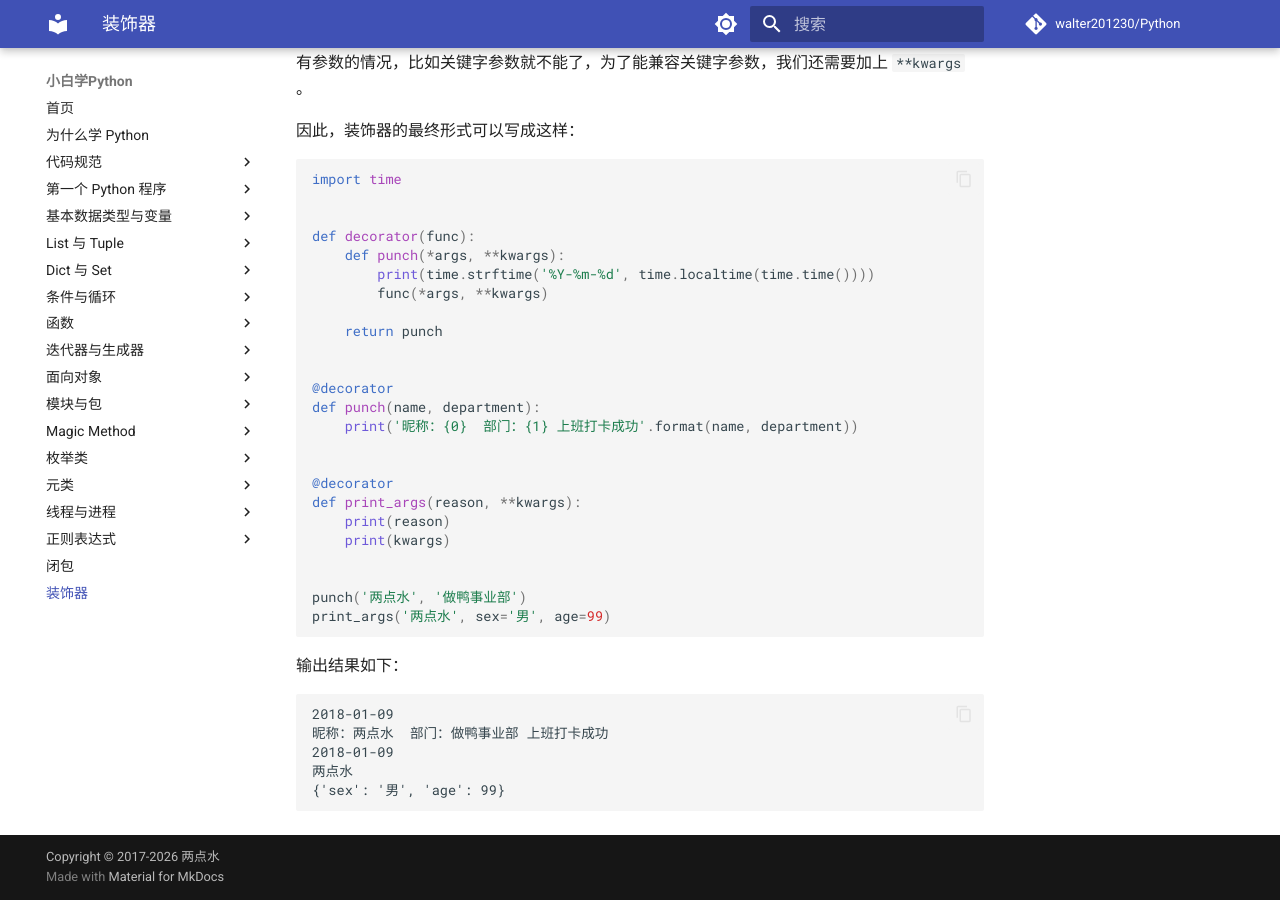
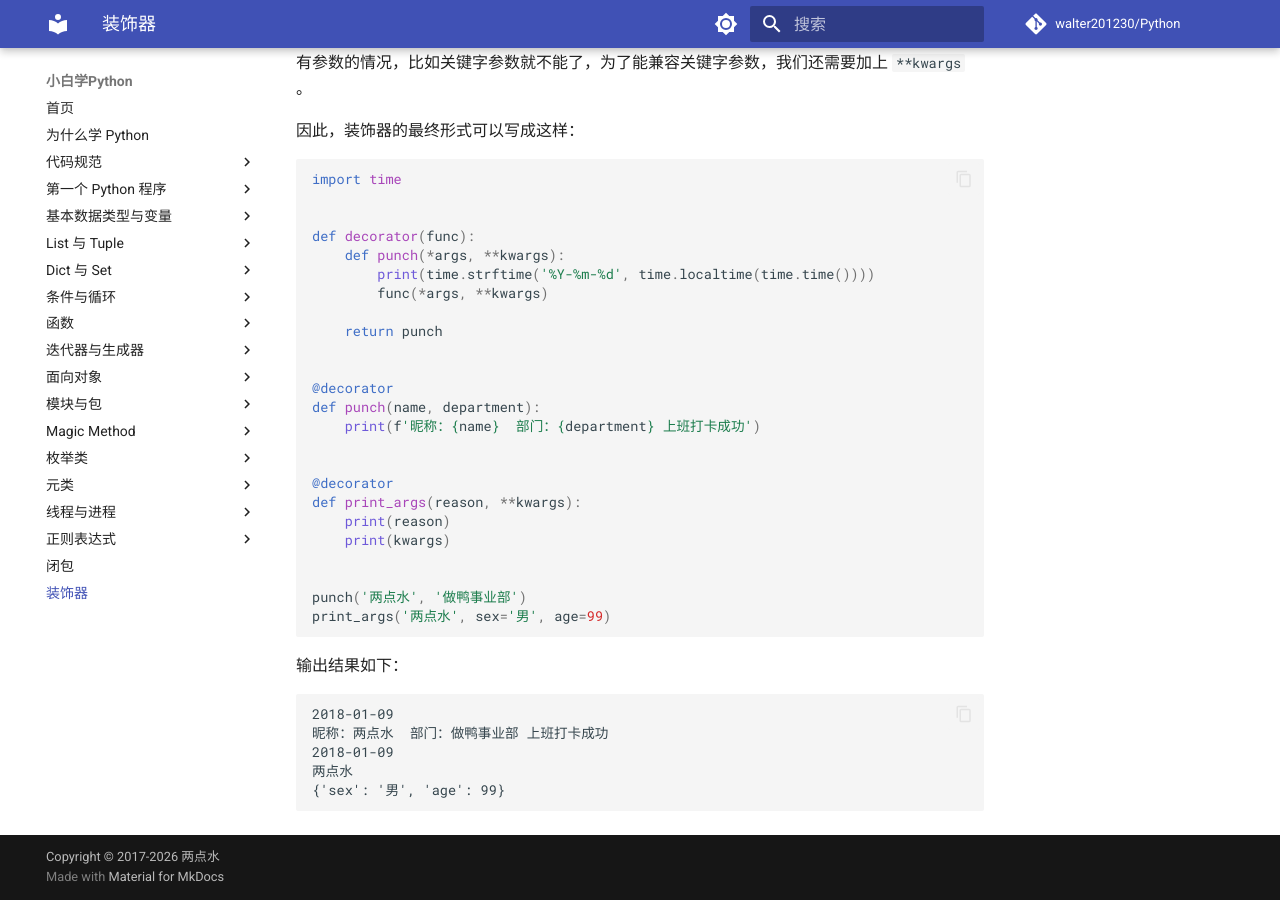
Before and after one commit to kant131/Python--0.1, an MkDocs documentation site: the page built from Article/PythonBasis/python16/1.md, in a window 1280 px wide and 900 px high, scrolled down 3681 px. Built offline with MkDocs 1.6.1 and Material for MkDocs 9.7.7, drawn with Linux system fonts in a browser that asks for light colours; comment, search, counter and statistics services are not loaded.

Commit message:
python16/1.md：.format() 改写为 f-string
Co-Authored-By: Claude Opus 4.7 (1M context) <noreply@anthropic.com>

```diff
--- a/Article/PythonBasis/python16/1.md
+++ b/Article/PythonBasis/python16/1.md
@@ -186,7 +186,7 @@ def decorator(func):
 
 @decorator
 def punch(name, department):
-    print('昵称：{0}  部门：{1} 上班打卡成功'.format(name, department))
+    print(f'昵称：{name}  部门：{department} 上班打卡成功')
 
 
 @decorator
```
